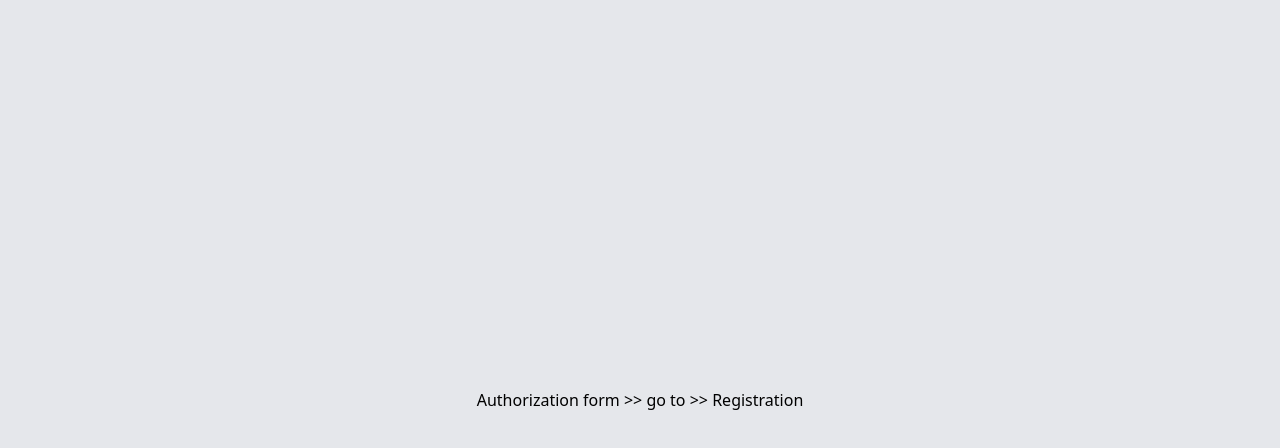
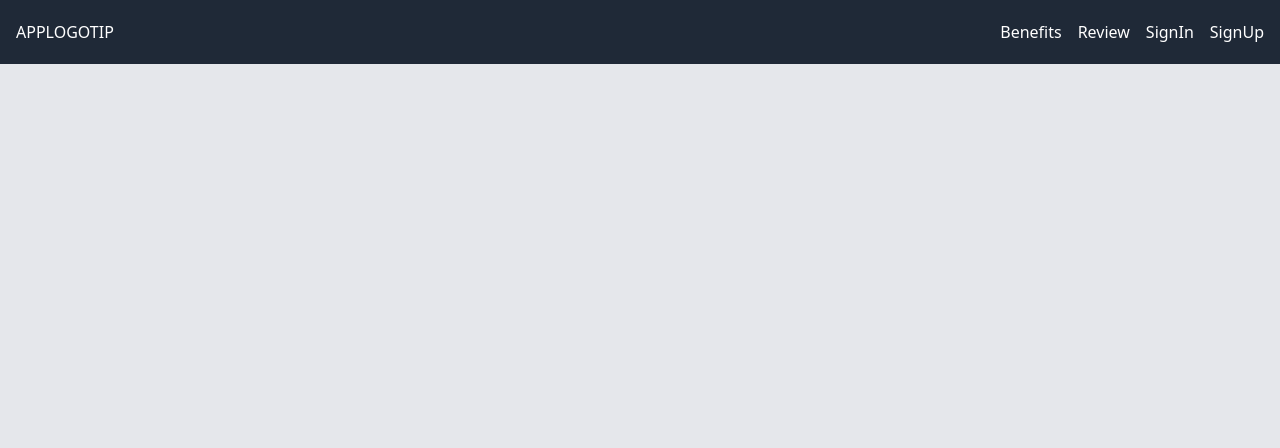
Before and after one commit to byte-brewers/university-app-client, a Vue app: page /#/authrorization/sign-in in a window 1280 px wide. Before the commit this address led to /authrorization/sign-in#/authrorization/sign-in. Shown: the top 448 px of the page. Built offline with nearby package versions, Linux system fonts and the light colour scheme.

Commit message:
feat: header
1. Create header.
2. Create navigation.

```diff
--- a/src/App.vue
+++ b/src/App.vue
@@ -1 +1,12 @@
-<template><RouterView /></template>
+<script setup lang="ts">
+import AppContainer from '@/views/AppContainer.vue'
+</script>
+
+<template>
+  <AppContainer
+    parent-class-list="h-full w-full"
+    child-class-list="h-full w-full"
+  >
+    <RouterView />
+  </AppContainer>
+</template>
--- /dev/null
+++ b/src/components/Controller/ElRoute.vue
@@ -0,0 +1,15 @@
+<script setup lang="ts">
+import type { IController } from '@/types/interfeces/Controller/IController'
+import { defineProps, withDefaults } from 'vue'
+import { RouterLink } from 'vue-router'
+
+withDefaults(defineProps<IController>(), {
+  routerList: () => [],
+})
+</script>
+
+<template>
+  <RouterLink v-for="item in routerList" :key="item.id" :to="item.road">{{
+    item.text
+  }}</RouterLink>
+</template>
--- /dev/null
+++ b/src/components/Header/ElHeader.vue
@@ -0,0 +1,73 @@
+<script setup lang="ts">
+import { EAuthorizationRoutesName } from '@/router/collections'
+import ElRoute from '@/components/Controller/ElRoute.vue'
+import { computed, ref } from 'vue'
+
+const SignIn = computed(() => {
+  return { name: EAuthorizationRoutesName.AUTHORIZATION }
+})
+
+const SignUp = computed(() => {
+  return { name: EAuthorizationRoutesName.REGISTRATION }
+})
+
+const sitemap = ref([
+  { text: 'Benefits', road: SignIn, id: 1 },
+  { text: 'Review', road: SignUp, id: 2 },
+])
+
+const actions = ref([
+  { text: 'SignIn', road: SignIn, id: 1 },
+  { text: 'SignUp', road: SignUp, id: 2 },
+])
+</script>
+
+<template>
+  <header class="el-header">
+    <div class="container">
+      <div class="el-header__applogotip">APPLOGOTIP</div>
+      <div class="el-header__navigation">
+        <div class="el-header__sitemap">
+          <ElRoute :routerList="sitemap" />
+        </div>
+        <div class="el-header__actions">
+          <ElRoute :routerList="actions" />
+        </div>
+      </div>
+    </div>
+  </header>
+</template>
+
+<style scoped lang="scss">
+.container {
+  @apply flex flex-row justify-between items-center gap-4;
+  @apply mx-auto w-full px-4;
+}
+
+.el-header {
+  @apply fixed top-0 left-0;
+  @apply flex items-center;
+  @apply h-16 w-full;
+  @apply bg-gray-800;
+
+  &__ {
+    &applogotip {
+      @apply text-white;
+    }
+
+    &navigation {
+      @apply flex flex-row gap-4;
+    }
+
+    &sitemap {
+      @apply flex flex-row gap-4;
+      @apply text-white;
+    }
+
+    &actions {
+      @apply flex flex-row gap-4;
+      @apply text-white;
+    }
+  }
+}
+</style>
--- a/src/modules/Authorization/routes.routes.ts
+++ b/src/modules/Authorization/routes.routes.ts
@@ -5,7 +5,7 @@ import {
 } from './routes/EAuthorizationRoutes'
 
 export default {
-  redirect: { name: EAuthorizationRoutesName.AUTHORIZATION },
+  // redirect: { name: EAuthorizationRoutesName.AUTHORIZATION },
   name: EAuthorizationRoutesName.DEFAULT,
   path: EAuthorizationRoutesPath.DEFAULT,
   meta: { requiresAuth: false },
--- a/src/modules/Authorization/view/AuthorizationView.vue
+++ b/src/modules/Authorization/view/AuthorizationView.vue
@@ -1,21 +1,18 @@
 <script setup lang="ts">
 import { EAuthorizationRoutesName } from '@/router/collections'
-import AppContainer from '@/views/AppContainer.vue'
 </script>
 
 <template>
-  <AppContainer parent-class-list="authorization">
-    <div>
-      Authorization form >> go to >>
-      <RouterLink :to="{ name: EAuthorizationRoutesName.REGISTRATION }"
-        >Registration</RouterLink
-      >
-    </div>
-  </AppContainer>
+  <section class="authorization">
+    Authorization form >> go to >>
+    <RouterLink :to="{ name: EAuthorizationRoutesName.REGISTRATION }"
+      >Registration</RouterLink
+    >
+  </section>
 </template>
 
 <style scoped lang="scss">
 .authorization {
-  @apply flex flex-col items-center justify-center;
+  @apply h-full flex flex-col items-center justify-center;
 }
 </style>
--- a/src/modules/Authorization/view/RegistrationView.vue
+++ b/src/modules/Authorization/view/RegistrationView.vue
@@ -1,21 +1,18 @@
 <script setup lang="ts">
 import { EAuthorizationRoutesName } from '@/router/collections'
-import AppContainer from '@/views/AppContainer.vue'
 </script>
 
 <template>
-  <AppContainer parent-class-list="registration">
-    <div>
-      Registration form >> go to >>
-      <RouterLink :to="{ name: EAuthorizationRoutesName.AUTHORIZATION }"
-        >Authorization</RouterLink
-      >
-    </div>
-  </AppContainer>
+  <section class="registration">
+    Registration form >> go to >>
+    <RouterLink :to="{ name: EAuthorizationRoutesName.AUTHORIZATION }"
+      >Authorization</RouterLink
+    >
+  </section>
 </template>
 
 <style scoped lang="scss">
 .registration {
-  @apply flex flex-col items-center justify-center;
+  @apply h-full flex flex-col items-center justify-center;
 }
 </style>
--- /dev/null
+++ b/src/types/interfeces/Controller/IController.ts
@@ -0,0 +1,13 @@
+export interface IController {
+  routerList: Array<IRouter>
+}
+
+interface IRouter {
+  text: string
+  road: IName
+  id: number
+}
+
+interface IName {
+  name: string
+}
--- a/src/views/AppContainer.vue
+++ b/src/views/AppContainer.vue
@@ -1,5 +1,6 @@
 <script setup lang="ts">
 import type { IAppComponent } from '@/types/interfeces/IAppCoponent'
+import ElHeader from '@/components/Header/ElHeader.vue'
 import { computed } from 'vue'
 
 /**
@@ -29,6 +30,7 @@ const childClassList = computed(() => {
 <template>
   <section :class="['container', parentClassList]">
     <div :class="[childClassList]">
+      <ElHeader />
       <slot />
     </div>
   </section>
```
